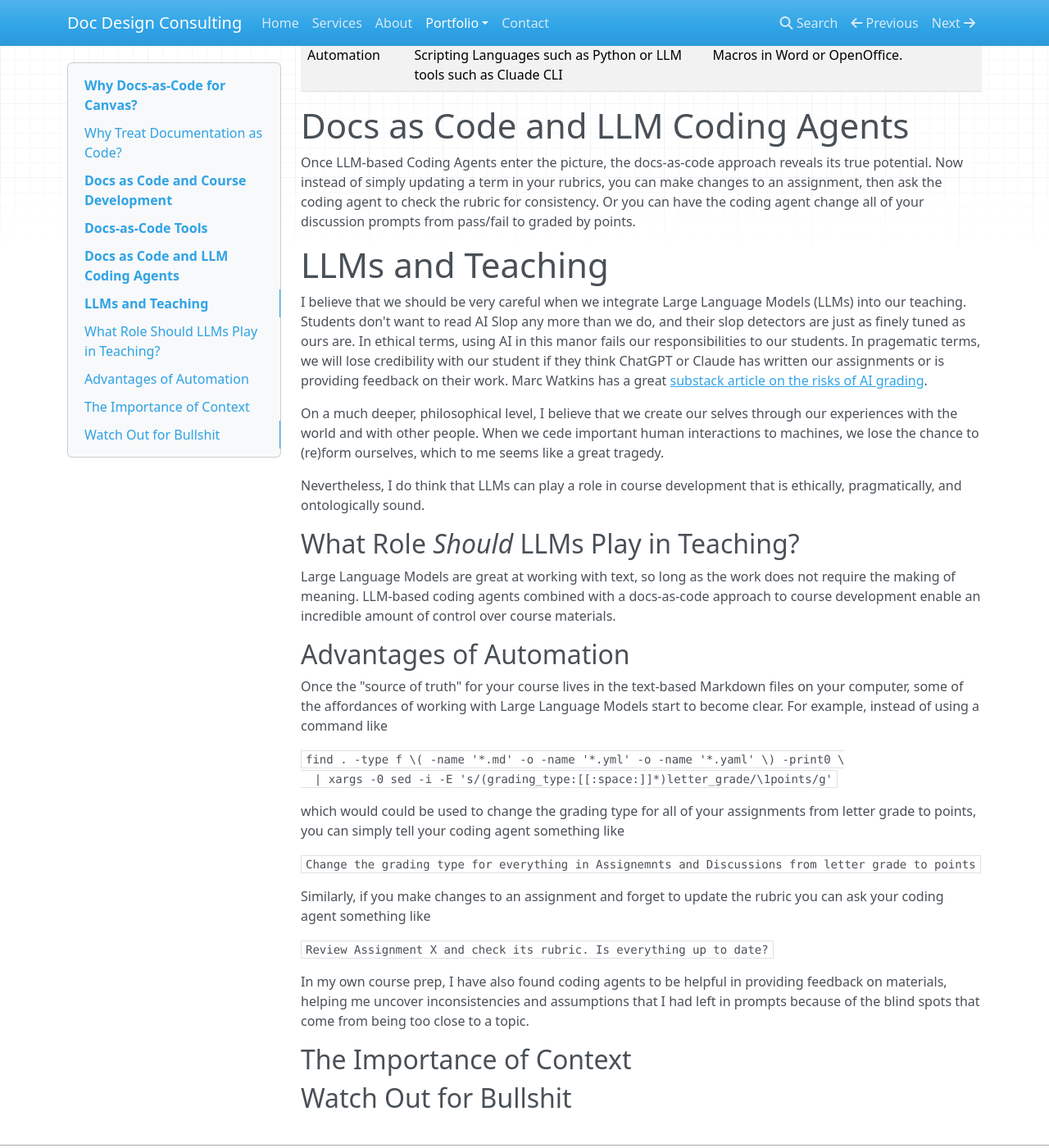
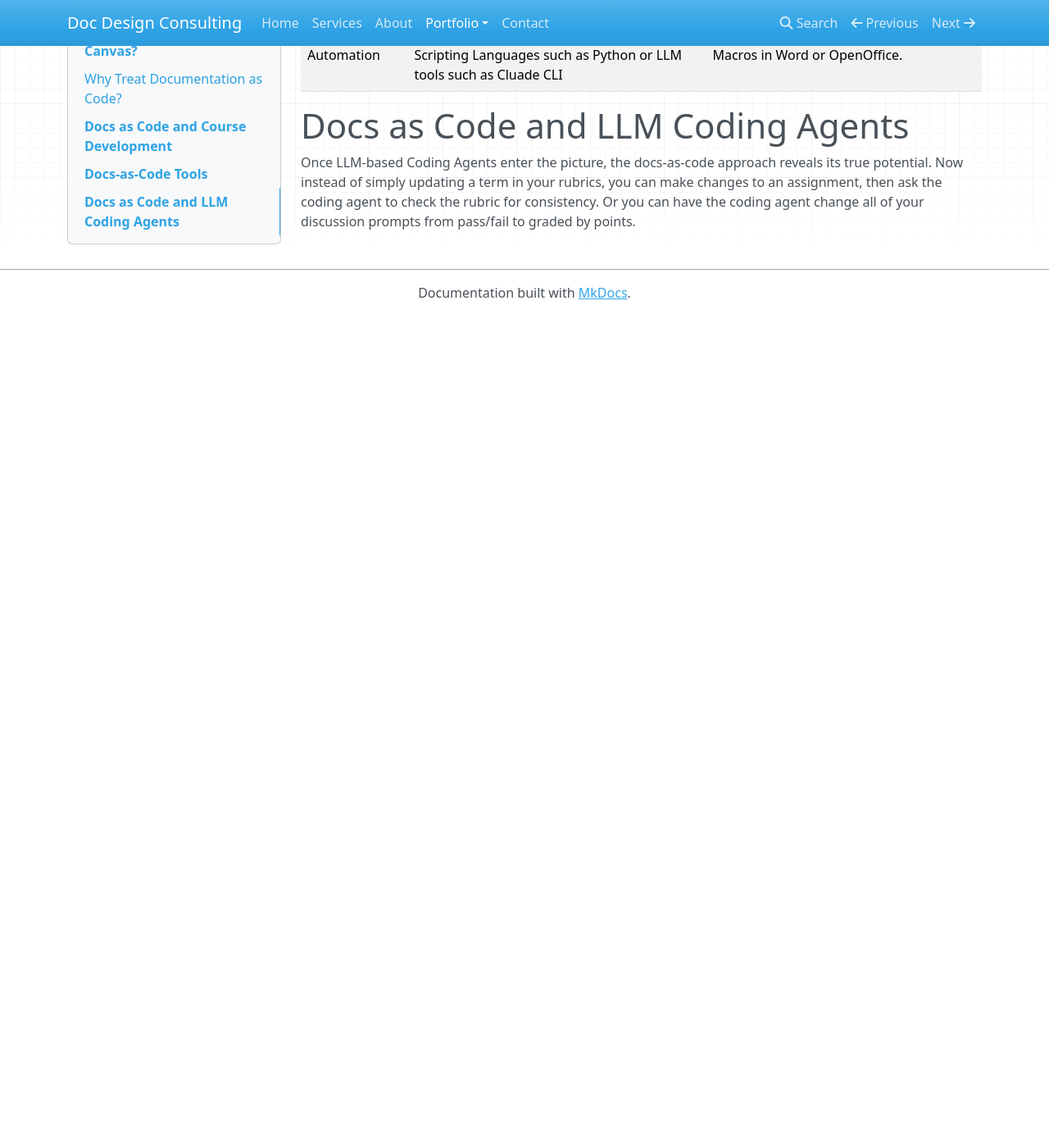
Before and after one commit to jw-docs-4644/doc-design, an MkDocs documentation site: the page built from docs/portfolio/canvas-docs-as-code-public/explanation/why-docs-as-code.md, in a window 1280 px wide and 1400 px high, scrolled down 926 px. Shown: the whole window at 82% size. Built offline with MkDocs 1.6.1, drawn with Linux system fonts in a browser that asks for light colours; nearby versions of some CDN libraries; after the commit the page ends 1311 px from its top, so only the background shows below that.

Commit message:
Add new explanation pages and scripts reference to nav

```diff
--- a/docs/portfolio/canvas-docs-as-code-public/explanation/why-docs-as-code.md
+++ b/docs/portfolio/canvas-docs-as-code-public/explanation/why-docs-as-code.md
@@ -38,51 +38,3 @@
 the coding agent to check the rubric for consistency. Or you can have
 the coding agent change all of your discussion prompts from pass/fail to
 graded by points.
-
-# LLMs and Teaching
-
-I believe that we should be very careful when we integrate Large
-Language Models (LLMs) into our teaching. Students don't want to read AI
-Slop any more than we do, and their slop detectors are just as finely
-tuned as ours are. In ethical terms, using AI in this manor fails our
-responsibilities to our students. In pragematic terms, we will lose
-credibility with our student if they think ChatGPT or Claude has written
-our assignments or is providing feedback on their work. Marc Watkins has
-a great [substack article on the risks of AI
-grading](https://marcwatkins.substack.com/p/the-dangers-of-using-ai-to-grade).
-
-On a much deeper, philosophical level, I believe that we create our
-selves through our experiences with the world and with other people.
-When we cede important human interactions to machines, we lose the
-chance to (re)form ourselves, which to me seems like a great tragedy.
-
-Nevertheless, I do think that LLMs can play a role in course development
-that is ethically, pragmatically, and ontologically sound.
-
-## What Role *Should* LLMs Play in Teaching?
-
-Large Language Models are great at working with text, so long as the
-work does not require the making of meaning. LLM-based coding agents
-combined with a docs-as-code approach to course development enable an
-incredible amount of control over course materials.
-
-## Advantages of Automation
-
-Once the "source of truth" for your course lives in the text-based Markdown files on your computer, some of the affordances of working with Large Language Models start to become clear. For example, instead of using a command like
-
- `find . -type f \( -name '*.md' -o -name '*.yml' -o -name '*.yaml' \) -print0 \
-  | xargs -0 sed -i -E 's/(grading_type:[[:space:]]*)letter_grade/\1points/g'`
-
-which would could be used to change the grading type for all of your assignments from letter grade to points, you can simply tell your coding agent something like
-
-`Change the grading type for everything in Assignemnts and Discussions from letter grade to points`
-
-Similarly, if you make changes to an assignment and forget to update the rubric you can ask your coding agent something like
-
-`Review Assignment X and check its rubric. Is everything up to date?`
-
-In my own course prep, I have also found coding agents to be helpful in providing feedback on materials, helping me uncover inconsistencies and assumptions that I had left in prompts because of the blind spots that come from being too close to a topic.
-
-## The Importance of Context
-
-## Watch Out for Bullshit
--- a/mkdocs.yml
+++ b/mkdocs.yml
@@ -12,10 +12,14 @@
 #      - README: portfolio/canvas-docs-as-code-public/README_UPDATES.md
       - Explanation:
         - Why Docs-as-Code for Canvas?: portfolio/canvas-docs-as-code-public/explanation/why-docs-as-code.md
+        - Large Language Models and Teaching: portfolio/canvas-docs-as-code-public/explanation/llms-and-teaching.md
+        - Zotero Integration: portfolio/canvas-docs-as-code-public/explanation/zotero-integration.md
       - How-To:
         - Set Up Canvas Docs-as-Code: portfolio/canvas-docs-as-code-public/how-to/setting-up.md
         - Use the Course Extractor: portfolio/canvas-docs-as-code-public/how-to/extracting-course.md
         - Attach and Manage Rubrics: portfolio/canvas-docs-as-code-public/how-to/using-rubrics.md
+      - Reference:
+        - Scripts: portfolio/canvas-docs-as-code-public/reference/scripts.md
 #      - Publishing Documentation: portfolio/canvas-docs-as-code-public/PUBLISH_DOCUMENTATION.md
 #      - Ideas: portfolio/canvas-docs-as-code-public/IDEAS.md
 #    - Intervals.icu: portfolio/intervals-icu/index.md
```
Also changed, not shown: docs/portfolio/canvas-docs-as-code-public/explanation/llms-and-teaching.md (added, +57 -0 lines), docs/portfolio/canvas-docs-as-code-public/explanation/zotero-integration.md (added, +17 -0 lines), docs/portfolio/canvas-docs-as-code-public/how-to/setting-up.md (+2 -0 lines), docs/portfolio/canvas-docs-as-code-public/reference/scripts.md (+1 -1 lines).
